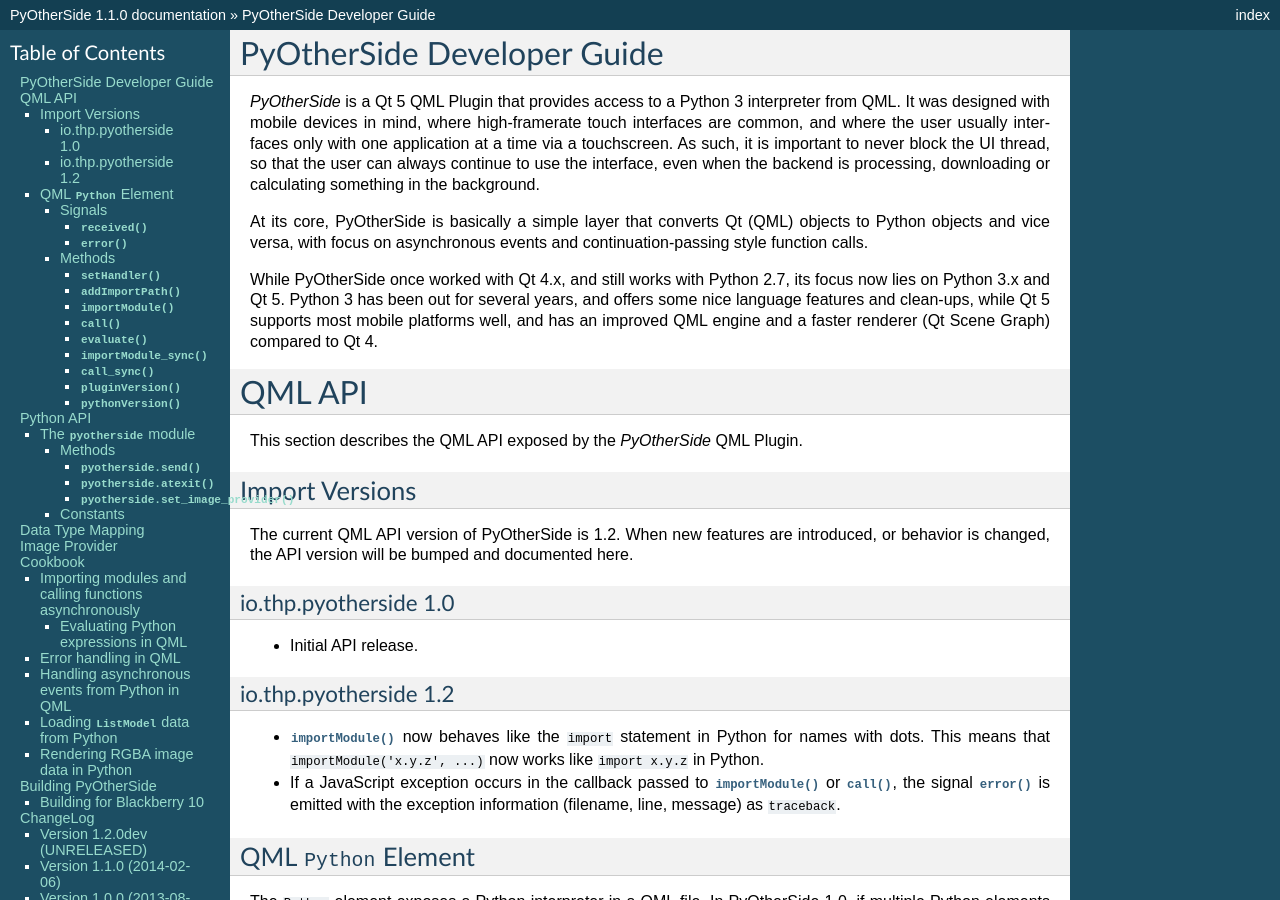
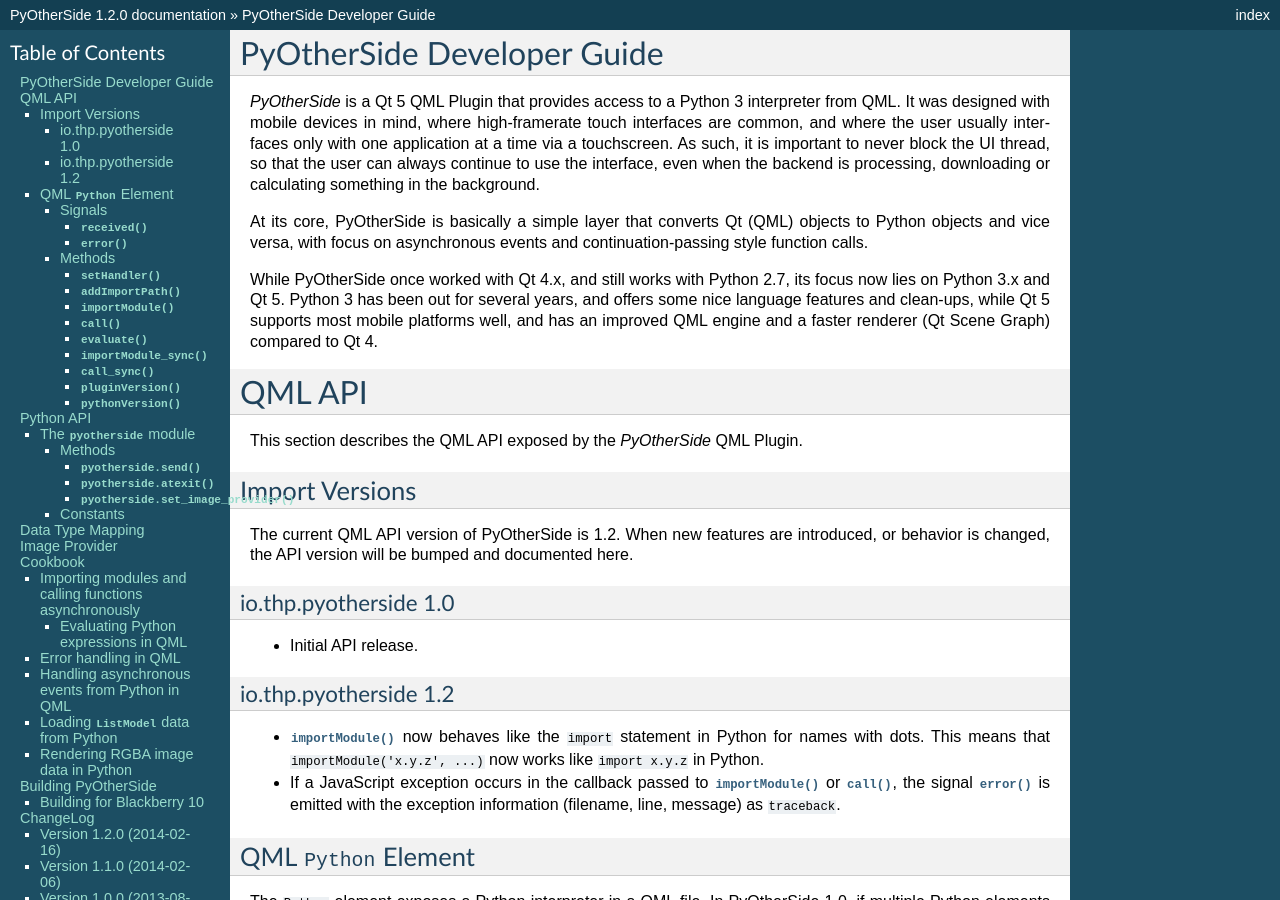
Before and after one commit to thp/pyotherside, a Sphinx documentation site: the page built from docs/index.rst, in a window 1280 px wide and 900 px high. Built offline with Sphinx 7.4.7, drawn with Linux system fonts in a browser that asks for light colours; some of the changed text lies outside the part shown.

Commit message:
PyOtherSide 1.2.0

```diff
--- a/docs/conf.py
+++ b/docs/conf.py
@@ -48,9 +48,9 @@ copyright = u'2014, Thomas Perl'
 # built documents.
 #
 # The short X.Y version.
-version = '1.1'
+version = '1.2'
 # The full version, including alpha/beta/rc tags.
-release = '1.1.0'
+release = '1.2.0'
 
 # The language for content autogenerated by Sphinx. Refer to documentation
 # for a list of supported languages.
--- a/docs/index.rst
+++ b/docs/index.rst
@@ -713,8 +713,8 @@ BB10), the QML plugins folder can be deployed with the .bar file.
 ChangeLog
 =========
 
-Version 1.2.0dev (UNRELEASED)
------------------------------
+Version 1.2.0 (2014-02-16)
+--------------------------
 
 * Introduced versioned QML imports for API change.
 * QML API 1.2: Change :func:`importModule` behavior for imports with dots.
```
Also changed, not shown: 1 other file.
